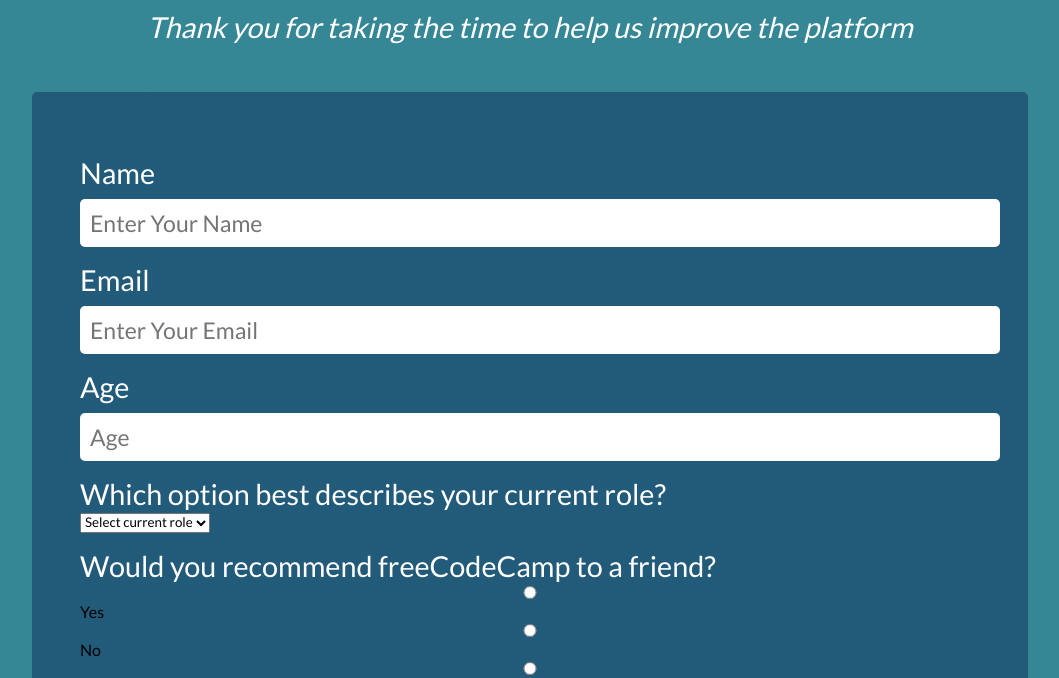
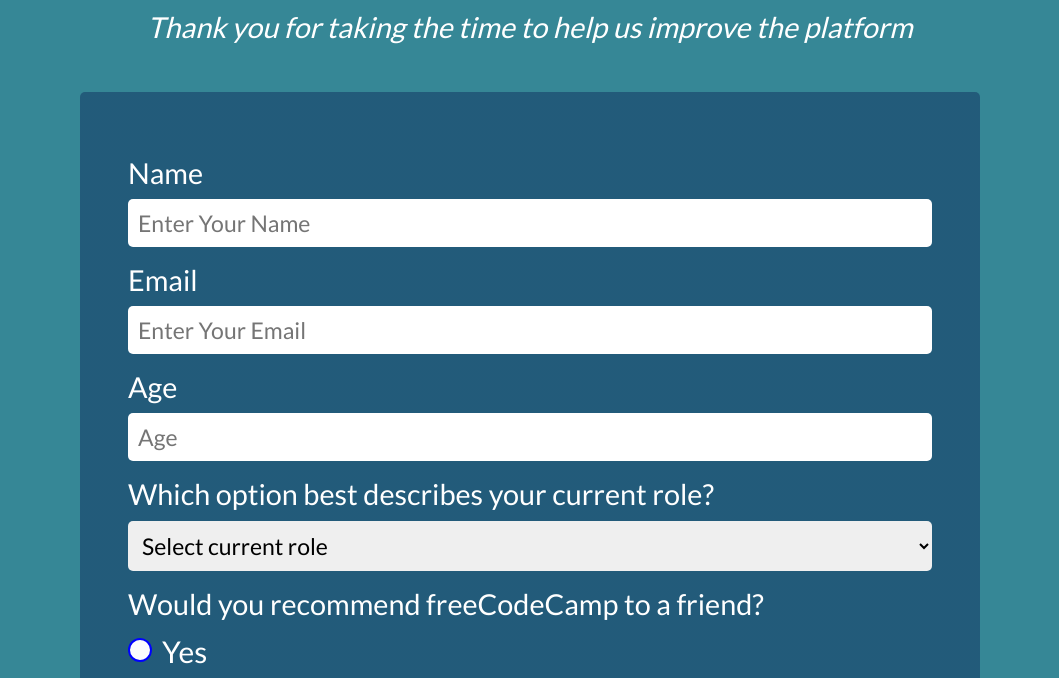
Before and after one commit to mahi1212/form_freeCodeCamp, a plain HTML site: page index.html in a window 1280 px wide. Shown: the part 122-800 px from the top of the page, without its empty margins (110-1169 px from the left). Drawn offline with Linux system fonts and the light colour scheme.

Commit message:
finally radio button is ok

```diff
--- a/index.html
+++ b/index.html
@@ -31,16 +31,31 @@
                 <div class="detaills">
                     <p class="additional">Which option best describes your current role?</p>
                     <select name="role" id="dropdown">
-                        <option value="dropdown">Select current role</option>
+                        <option value="dropdown" id="gray">Select current role</option>
                         <option value="student">Student</option>
                         <option value="employee">Emolyee</option>
                     </select>
                 </div>
                 <div class="detaills">
+                    <input type="radio" name="recommend" id="one">
+                    <input type="radio" name="recommend" id="two">
+                    <input type="radio" name="recommend" id="three">
+
                     <p class="additional">Would you recommend freeCodeCamp to a friend?</p>
-                    <label for="one"><input type="radio" name="recommend" id="one">Yes</label>
-                    <label for="two"><input type="radio" name="recommend" id="two">No</label>
-                    <label for="three"><input type="radio" name="recommend" id="three">Maybe</label>
+                    <label for="one" class="one">
+                        <div class="dot"></div>
+                        <div class="text" id="one">Yes</div>
+                    </label>
+                    <br>
+                    <label for="two" class="two">
+                        <div class="dot"></div>
+                        <div class="text" id="two">No</div>
+                    </label>
+                    <br>
+                    <label for="three" class="three">
+                        <div class="dot"></div>
+                        <div class="text" id="three">Maybe</div>
+                    </label>
                 </div>
                 <div class="detaills">
                     <p class="additional">What would you like to see improved? (Check all that apply)</p>
--- a/style.css
+++ b/style.css
@@ -2,7 +2,7 @@
     padding: 0;
     margin: 0;
     font-family: 'Lato', sans-serif;
-
+    box-sizing: border-box;
 }
 
 .container{
@@ -37,20 +37,26 @@
     width: 100%;
     padding: 3rem;
     background: linear-gradient(to right, rgba(5, 25, 80,0.4), rgba(5, 25, 80,0.4));
-    margin-top: 10px 1rem;
+    margin-top: 10px 0.3rem;
     border-radius: 5px;
+}
+
+#gray{
+    color: gray;
 }
 
 .detaills #name-label,
 .detaills #email-label,
-.detaills #number-label,
-.additional{
+.detaills #number-label{
     font-size: 1.8rem;
     color: #fff;
     display: block;
 }
 
-form input{
+form input[type="email"],
+form input[type="text"],
+form input[type="number"]
+{
     font-size: 23px;
     width: 100%;
     margin-top: -10px;
@@ -63,3 +69,65 @@ form input{
 .detaills{
     margin: 1rem 0;
 }
+
+.additional{
+    font-size: 1.8rem;
+    color: #fff;
+    margin-bottom: 10px;
+}
+
+form select{
+    font-size: 23px;
+    width: 100%;
+    padding: 10px 20px 10px 10px;
+    border-radius: 5px;
+    border: none;
+    outline: none;
+}
+
+.detaills .text{
+    font-size: 30px;
+    color: #fff;
+    margin-top: 2px;
+    margin-left: 10px;
+}
+
+.detaills .one,
+.detaills .two,
+.detaills .three{
+    display: flex;
+    align-items: center;
+}
+
+.detaills .dot{
+    width: 23px;
+    height: 23px;
+    background: rgb(252, 252, 253);
+    border-radius: 50%;
+    padding: 10px;
+    border: 2px solid blue;
+    position: relative;
+    transition: all 0.2s;
+}
+
+.detaills .dot::before{
+    position: absolute;
+    content: "";
+    width: 15px;
+    height: 15px;
+    top: 50%;
+    left: 50%;
+    transform: translate(-50%,-50%);
+    border-radius: 50%;
+
+}
+
+#one:checked ~ .one .dot::before,
+#two:checked ~ .two .dot::before,
+#three:checked ~ .three .dot::before{
+    background: rgb(69, 60, 204);
+}
+
+.detaills input[type="radio"]{
+    display: none;
+}
```
